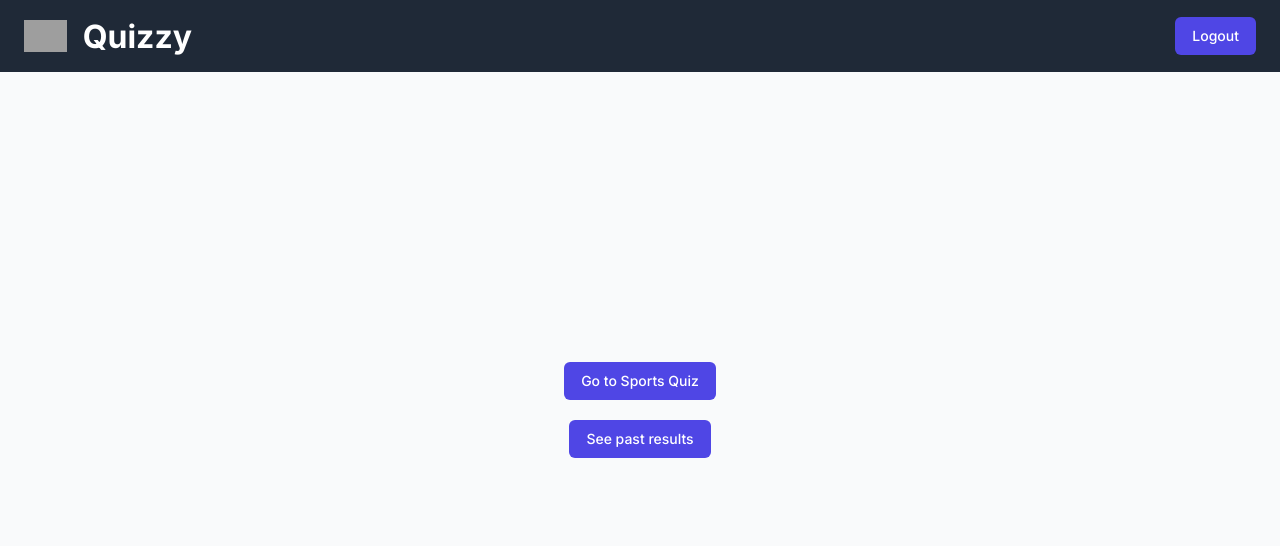
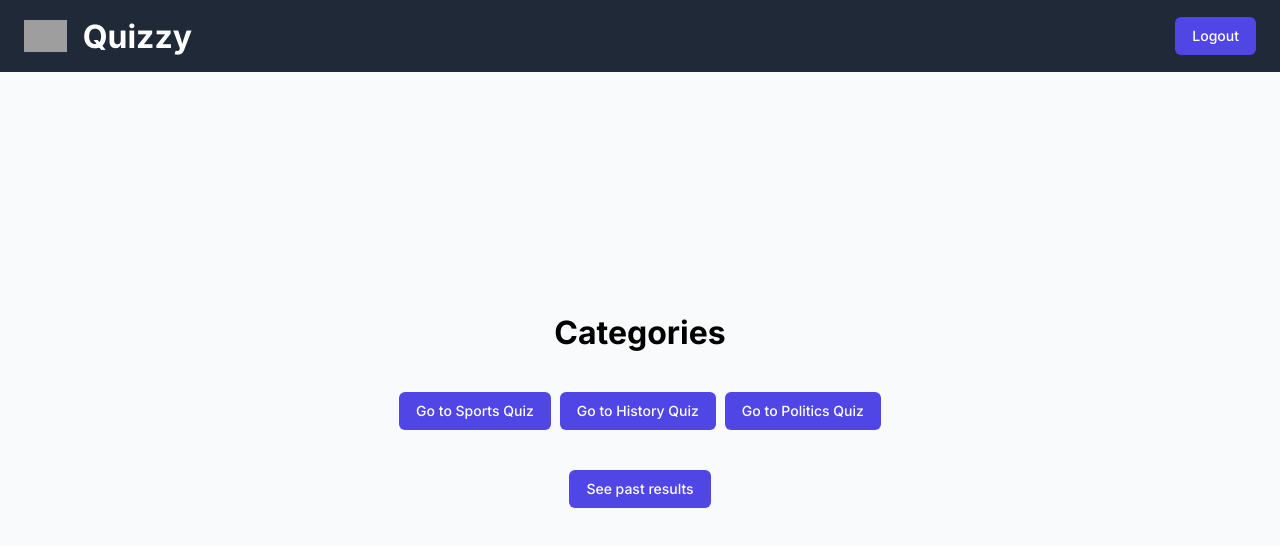
Before and after one commit to Sreejan-22/quizzy, a React (Create React App) app: page / in a window 1280 px wide. Shown: the top 546 px of the page. Built offline with nearby package versions, Linux system fonts and the light colour scheme; sample sign-in values are in the browser's storage; grey boxes are pictures that could not be loaded.

Commit message:
feat: add routes for other topics & modifed styles

```diff
--- a/src/App.js
+++ b/src/App.js
@@ -27,7 +27,7 @@ function App() {
           <Route path="/login">
             {isAuthenticated() ? <Redirect to="/" /> : <Login />}
           </Route>
-          <PrivateRoute path="/quiz" component={Quiz} />
+          <PrivateRoute path="/quiz/:category" component={Quiz} />
           <PrivateRoute path="/results" component={Results} />
           <PrivateRoute exact path="/" component={Home} />
           <Route path="*" component={NotFound} />
--- a/src/index.css
+++ b/src/index.css
@@ -31,6 +31,11 @@ button {
   cursor: pointer;
 }
 
+button:hover {
+  background-color: #1e3a8a;
+  color: #bfdbfe;
+}
+
 .plain-link {
   text-decoration: none;
   color: rgba(79, 70, 229);
--- a/src/pages/Home/Home.css
+++ b/src/pages/Home/Home.css
@@ -6,3 +6,9 @@
   justify-content: center;
   align-items: center;
 }
+
+.category-container {
+  display: flex;
+  justify-content: center;
+  align-items: center;
+}
--- a/src/pages/Home/Home.jsx
+++ b/src/pages/Home/Home.jsx
@@ -2,6 +2,13 @@ import { Link, useHistory } from "react-router-dom";
 import Navbar from "../../components/Navbar/Navbar";
 import "./Home.css";
 import { isAuthenticated } from "../../utils/auth";
+
+const sportpic =
+  "https://media.istockphoto.com/photos/various-sport-equipments-on-grass-picture-id949190736";
+const historypic =
+  "https://media.istockphoto.com/vectors/open-book-with-history-doodles-and-lettering-vector-id1092170968";
+const politicspic =
+  "imf.org/external/pubs/ft/fandd/2020/06/images/frieden-1600.jpg";
 
 const Home = () => {
   const history = useHistory();
@@ -21,9 +28,25 @@ const Home = () => {
       <br />
       {isAuthenticated() ? (
         <>
-          <Link to="/quiz">
-            <button>Go to Sports Quiz</button>
-          </Link>
+          <h1>Categories</h1>
+          <br />
+          <br />
+          <div className="category-container">
+            &nbsp;&nbsp;
+            <Link to="/quiz/sports">
+              <button>Go to Sports Quiz</button>
+            </Link>
+            &nbsp;&nbsp;
+            <Link to="/quiz/history">
+              <button>Go to History Quiz</button>
+            </Link>
+            &nbsp;&nbsp;
+            <Link to="/quiz/politics">
+              <button>Go to Politics Quiz</button>
+            </Link>
+            &nbsp;&nbsp;
+          </div>
+          <br />
           <br />
           <Link to="/results">
             <button>See past results</button>
--- a/src/pages/Quiz/Quiz.css
+++ b/src/pages/Quiz/Quiz.css
@@ -23,6 +23,10 @@
   display: flex;
 }
 
+.quiz-category {
+  text-transform: capitalize;
+}
+
 .quiz-btn-container {
   display: flex;
   justify-content: center;
--- a/src/pages/Quiz/Quiz.jsx
+++ b/src/pages/Quiz/Quiz.jsx
@@ -1,5 +1,5 @@
 import { useEffect, useRef, useState } from "react";
-import { Link } from "react-router-dom";
+import { Link, useParams } from "react-router-dom";
 import Navbar from "../../components/Navbar/Navbar";
 import Question from "../../components/Question/Question";
 import { ToastContainer } from "react-toastify";
@@ -9,6 +9,7 @@ import { notifyError, notifySuccess } from "../../utils/notifyToasts";
 import "./Quiz.css";
 
 function Quiz() {
+  const { category } = useParams();
   const [index, setIndex] = useState(0);
   const [loading, setLoading] = useState(true);
   const [showSummary, setShowSummary] = useState(false);
@@ -29,7 +30,7 @@ function Quiz() {
   */
 
   useEffect(() => {
-    fetch(`${process.env.REACT_APP_BASE_URL}/quiz/sports`, {
+    fetch(`${process.env.REACT_APP_BASE_URL}/quiz/${category}`, {
       headers: {
         Authorization: `Bearer ${getUser().token}`,
         "Content-Type": "application/json",
@@ -103,7 +104,7 @@ function Quiz() {
             <>
               <h1>Quiz completed!</h1>
               <br />
-              <h2 className="quiz-category">Cagetory: Sports</h2>
+              <h2 className="quiz-category">Cagetory: {category}</h2>
               <br />
               <h2>Total Score: {score.current}/100</h2>
               <br />
```
